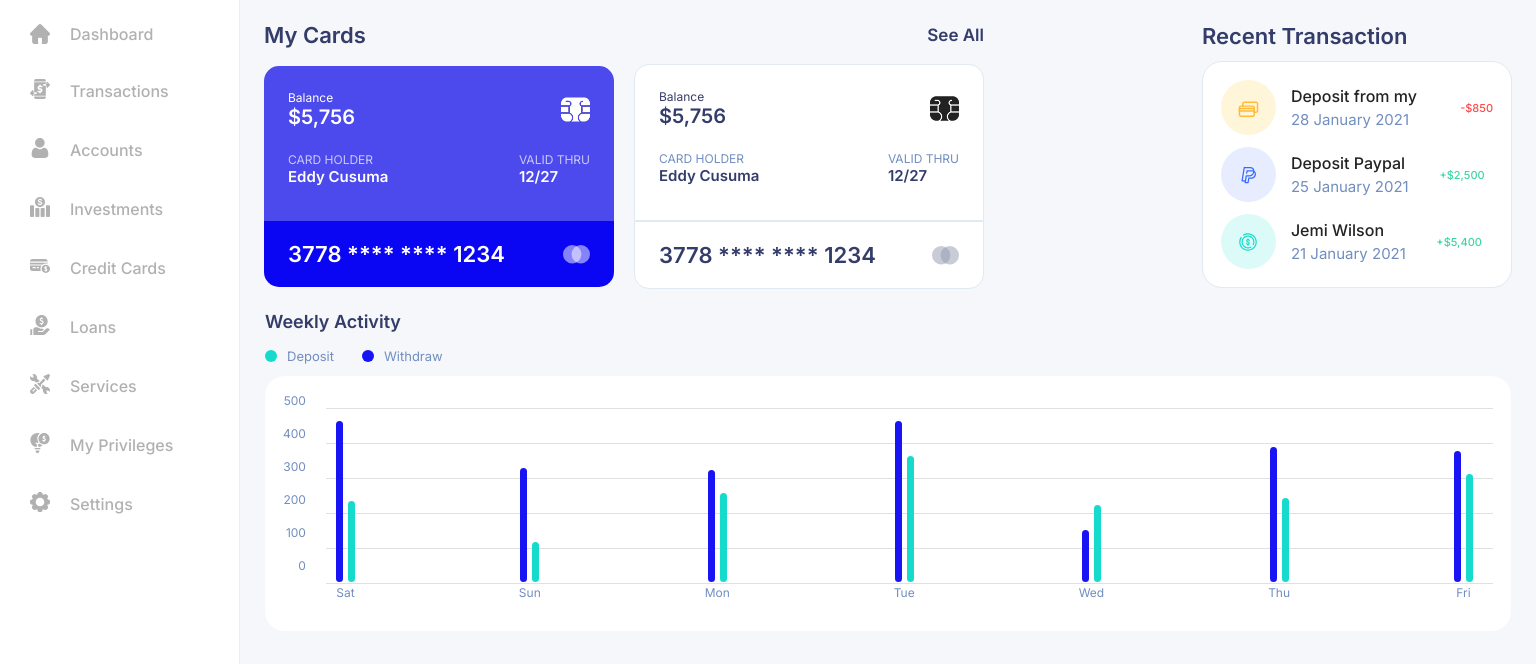
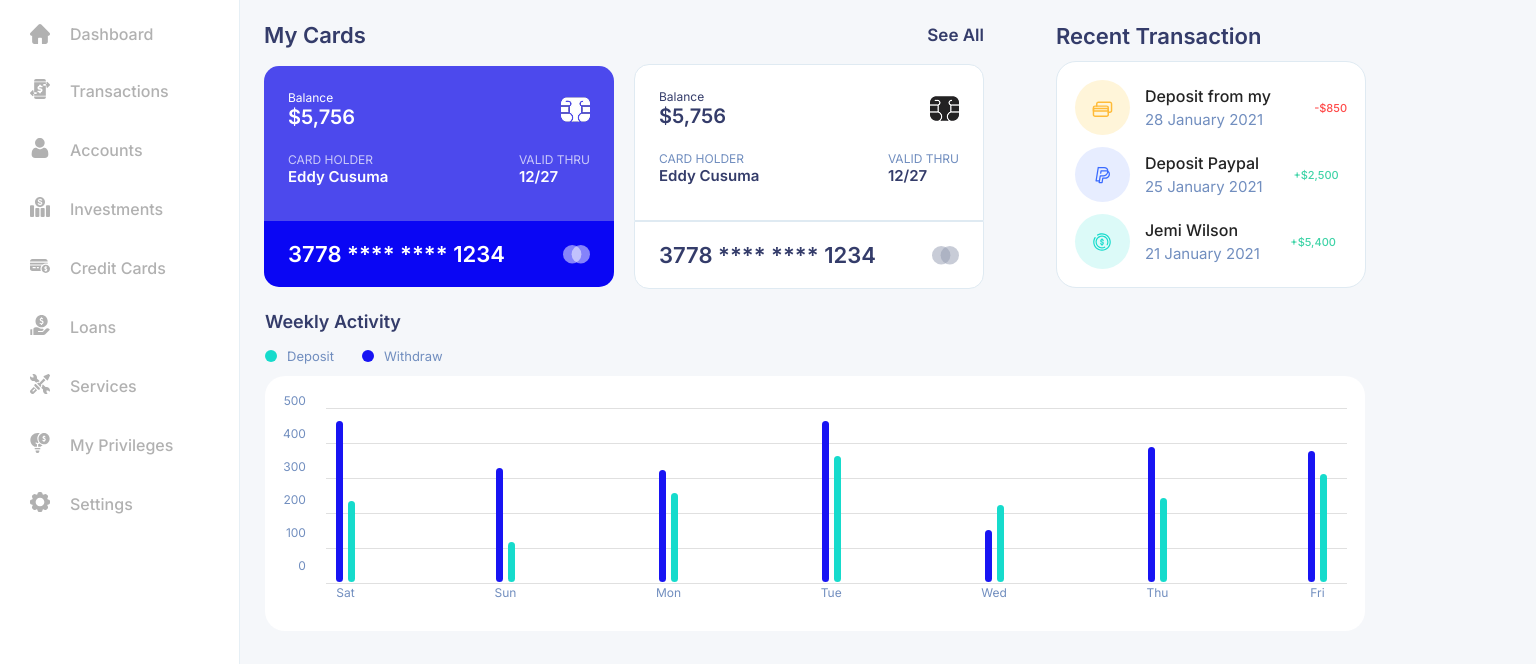
Before and after one commit to Bletfen/banking-dashboard, a plain HTML site: page index.html in a window 1536 px wide. Shown: the part 120-784 px from the top of the page. Drawn offline with Linux system fonts and the light colour scheme; a web font is replaced by a local one.

Commit message:
fixed width

```diff
--- a/styles.css
+++ b/styles.css
@@ -798,9 +798,10 @@ h1 {
   }
 
   .cards-transactions {
-    width: 100%;
+    /* width: 100%; */
     justify-content: space-between;
     padding: 0rem 2.4rem;
+    max-width: 115rem;
   }
 
   .explain-graph {
@@ -810,6 +811,7 @@ h1 {
   .graph {
     width: 100%;
     align-self: start;
+    max-width: 110rem;
   }
 
   .explain-graph {
```
